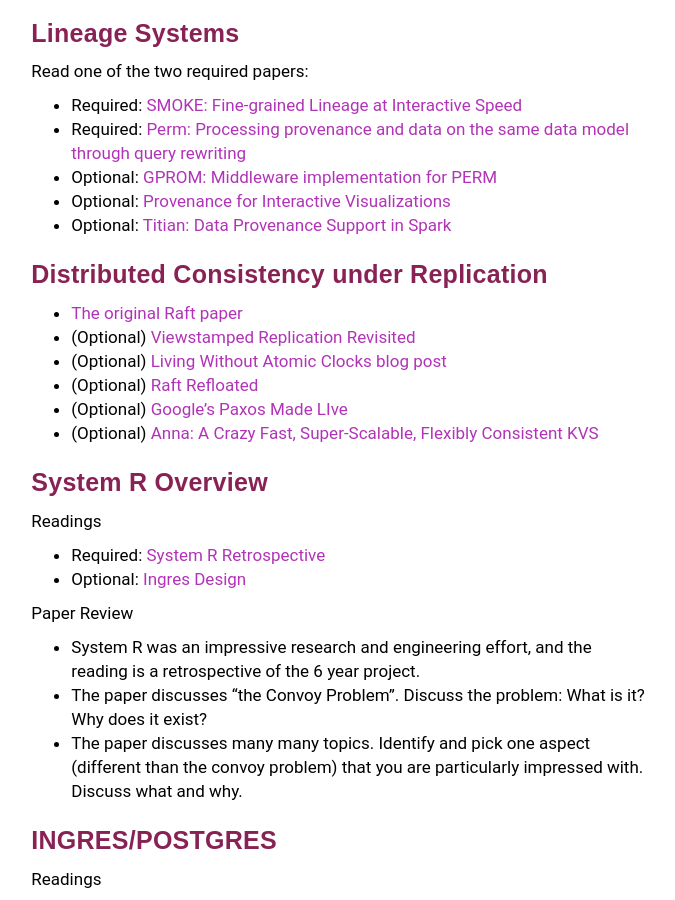
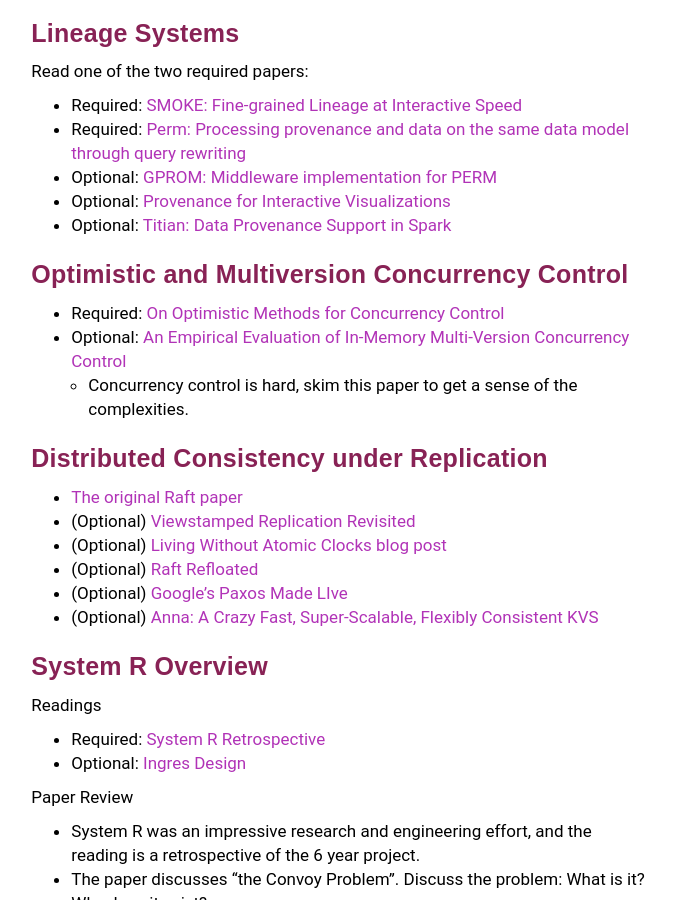
Before and after one commit to w6113/website_fall2020, a Jekyll site: the page built from papers.md, in a window 1280 px wide and 900 px high, scrolled down 5650 px. Shown: the whole window, without its empty margins (293-968 px from the left). Built offline with Jekyll 4.4.1, drawn with Linux system fonts in a browser that asks for light colours; our own code applies the rules of GitHub Pages for plain Markdown files.

Commit message:
lazy commit msg

```diff
--- a/_data/schedule.csv
+++ b/_data/schedule.csv
@@ -19,7 +19,7 @@
 #fdf3fd,Thu 11-05,Maintaining Materialized Views (continued),incmatviews,,,A5,A4 (11/06 11:59pm)
 white,Tue 11-10,Datalog and Recursion,datalog,"Bonus: DB seminar talk by <a href=""http://people.cs.uchicago.edu/~aelmore/"">Aaron Elmore</a> (U Chicago) on CrocodileDB",,,
 white,Thu 11-12,Lineage,lineage,,,,
-#fdf3fd,Tue 11-17,Optimistic and MVCC,occ,,,,
+#fdf3fd,Tue 11-17,Optimistic Concurrency Control,occ,,,,
 #fdf3fd,Thu 11-19,Query Compilation++,,,Junyoung,,A5 (11/20 11:59pm)
 white,Tue 11-24,Serverless Query Proc,serverless,,,,
 white,Thu 11-26,-,,,,,
--- a/papers.md
+++ b/papers.md
@@ -273,6 +273,13 @@
 * Optional: [Provenance for Interactive Visualizations](https://www.dropbox.com/s/32aid7isd2arx47/smoke-hilda18-cr.pdf?dl=0)
 * Optional: [Titian: Data Provenance Support in Spark](http://www.vldb.org/pvldb/vol9/p216-interlandi.pdf)
 
+<a name="occ"/>
+### Optimistic and Multiversion Concurrency Control
+
+* Required: [On Optimistic Methods for Concurrency Control](http://sites.fas.harvard.edu/~cs265/papers/kung-1981.pdf)
+* Optional: [An Empirical Evaluation of In-Memory Multi-Version Concurrency Control](http://www.vldb.org/pvldb/vol10/p781-Wu.pdf)
+  * Concurrency control is hard, skim this paper to get a sense of the complexities.
+
 
 <a name="replication" />
 ### Distributed Consistency under Replication
@@ -283,6 +290,7 @@
 * (Optional) [Raft Refloated](http://www.cl.cam.ac.uk/~ms705/pub/papers/2015-osr-raft.pdf)
 * (Optional) [Google's Paxos Made LIve](https://research.google.com/archive/paxos_made_live.html)
 * (Optional) [Anna: A Crazy Fast, Super-Scalable, Flexibly Consistent KVS](https://rise.cs.berkeley.edu/blog/anna-kvs/)
+
 
 
 
```
